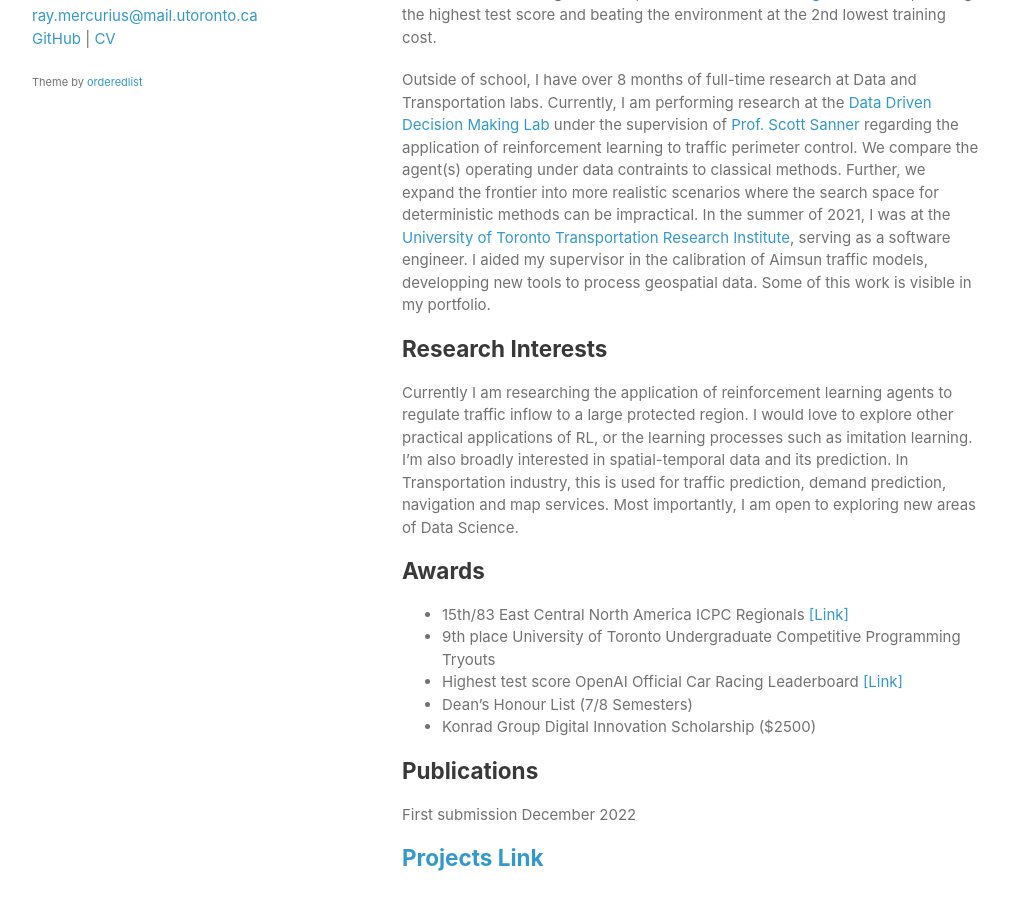
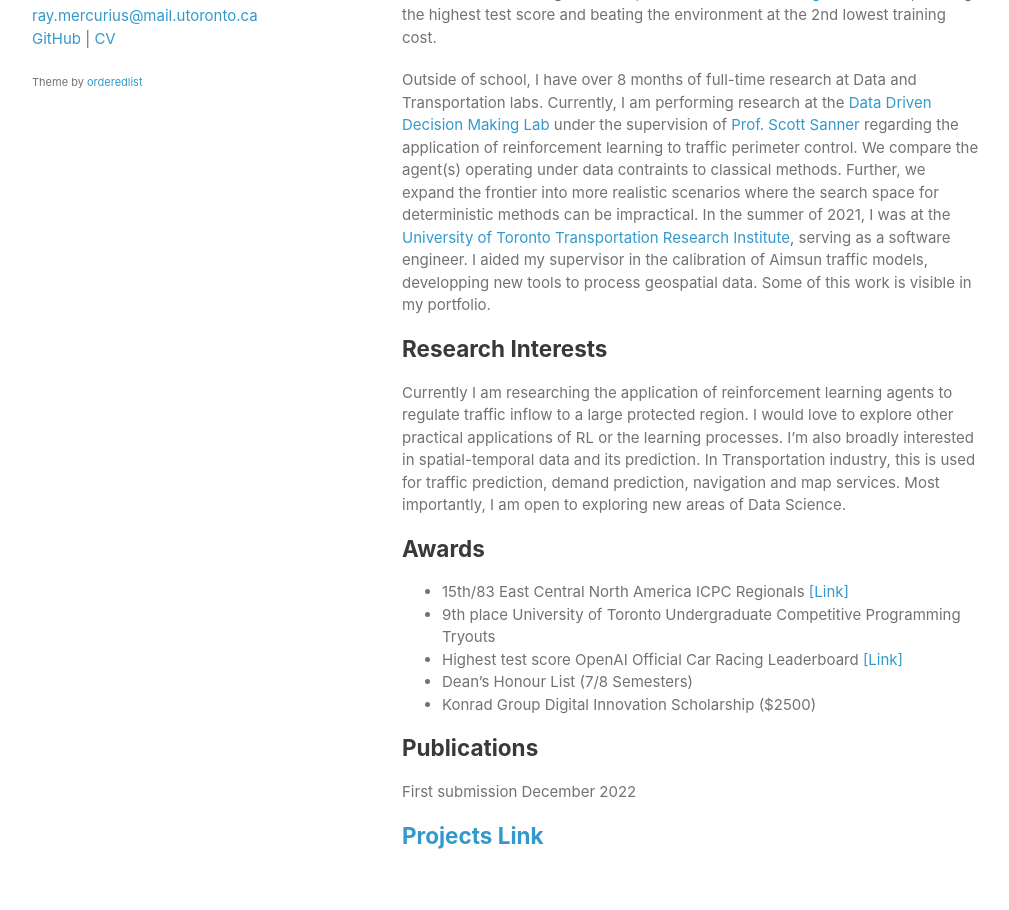
Before and after one commit to Ceudan/Ceudan_Reads.github.io, a Jekyll site: the page built from index.md, in a window 1280 px wide and 1392 px high, cut to the strip 366-1276 px from the top of the window. Shown: the whole strip, without its empty margins (133-1142 px from the left). Built offline with Jekyll 4.4.1, drawn with Linux system fonts in a browser that asks for light colours.

Commit message:
Update index.md

```diff
--- a/index.md
+++ b/index.md
@@ -10,7 +10,7 @@
 Outside of school, I have over 8 months of full-time research at Data and Transportation labs. Currently, I am performing research at the [Data Driven Decision Making Lab](https://d3m.mie.utoronto.ca/) under the supervision of [Prof. Scott Sanner](https://d3m.mie.utoronto.ca/members/ssanner/) regarding the application of reinforcement learning to traffic perimeter control. We compare the agent(s) operating under data contraints to classical methods. Further, we expand the frontier into more realistic scenarios where the search space for deterministic methods can be impractical. In the summer of 2021, I was at the [University of Toronto Transportation Research Institute](https://uttri.utoronto.ca/), serving as a software engineer. I aided my supervisor in the calibration of Aimsun traffic models, developping new tools to process geospatial data. Some of this work is visible in my portfolio.
 
 ## Research Interests
-Currently I am researching the application of reinforcement learning agents to regulate traffic inflow to a large protected region. I would love to explore other practical applications of RL, or the learning processes such as imitation learning. I'm also broadly interested in spatial-temporal data and its prediction. In Transportation industry, this is used for traffic prediction, demand prediction, navigation and map services. Most importantly, I am open to exploring new areas of Data Science.
+Currently I am researching the application of reinforcement learning agents to regulate traffic inflow to a large protected region. I would love to explore other practical applications of RL or the learning processes. I'm also broadly interested in spatial-temporal data and its prediction. In Transportation industry, this is used for traffic prediction, demand prediction, navigation and map services. Most importantly, I am open to exploring new areas of Data Science.
 
 ## Awards
 - 15th/83 East Central North America ICPC Regionals [[Link]](https://icpc.global/regionals/finder/East-Central-NA-2021/standings)
```
